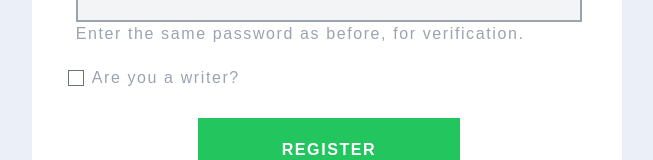
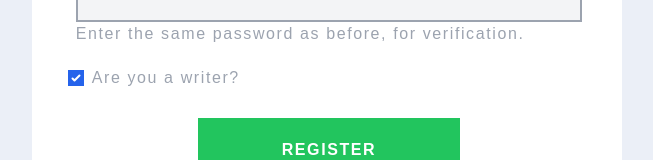
Before and after one commit to sARASWAN-sINHA/Articles-Subscription, a React (Vite) app in the folder frontend/: page /register in a window 1280 px wide. Shown: the part 771-931 px from the top of the page, without its empty margins (313-966 px from the left). Built offline with nearby package versions, Linux system fonts and the light colour scheme.

Commit message:
added defaultChecked field to checkboxes in Form component, to ensure checkox is selected if value is true

```diff
--- a/frontend/src/components/Form/Form.jsx
+++ b/frontend/src/components/Form/Form.jsx
@@ -30,8 +30,8 @@ function Form(props) {
               <label
                 htmlFor={labelInfo.labelName.toLowerCase()}
                 className={`block mb-2 text-base font-medium text-gray-500 ${labelInfo.required
-                    ? "after:content-['*'] after:ml-0.5 after:text-red-500"
-                    : ""
+                  ? "after:content-['*'] after:ml-0.5 after:text-red-500"
+                  : ""
                   }`}
               >
                 {labelInfo.labelName}
@@ -77,6 +77,7 @@ function Form(props) {
                 <input
                   id={checkBox.id}
                   type="checkbox"
+                  defaultChecked={checkBox.value}
                   value={checkBox.value}
                   onClick={checkBox.clickHandler}
                 />
```
